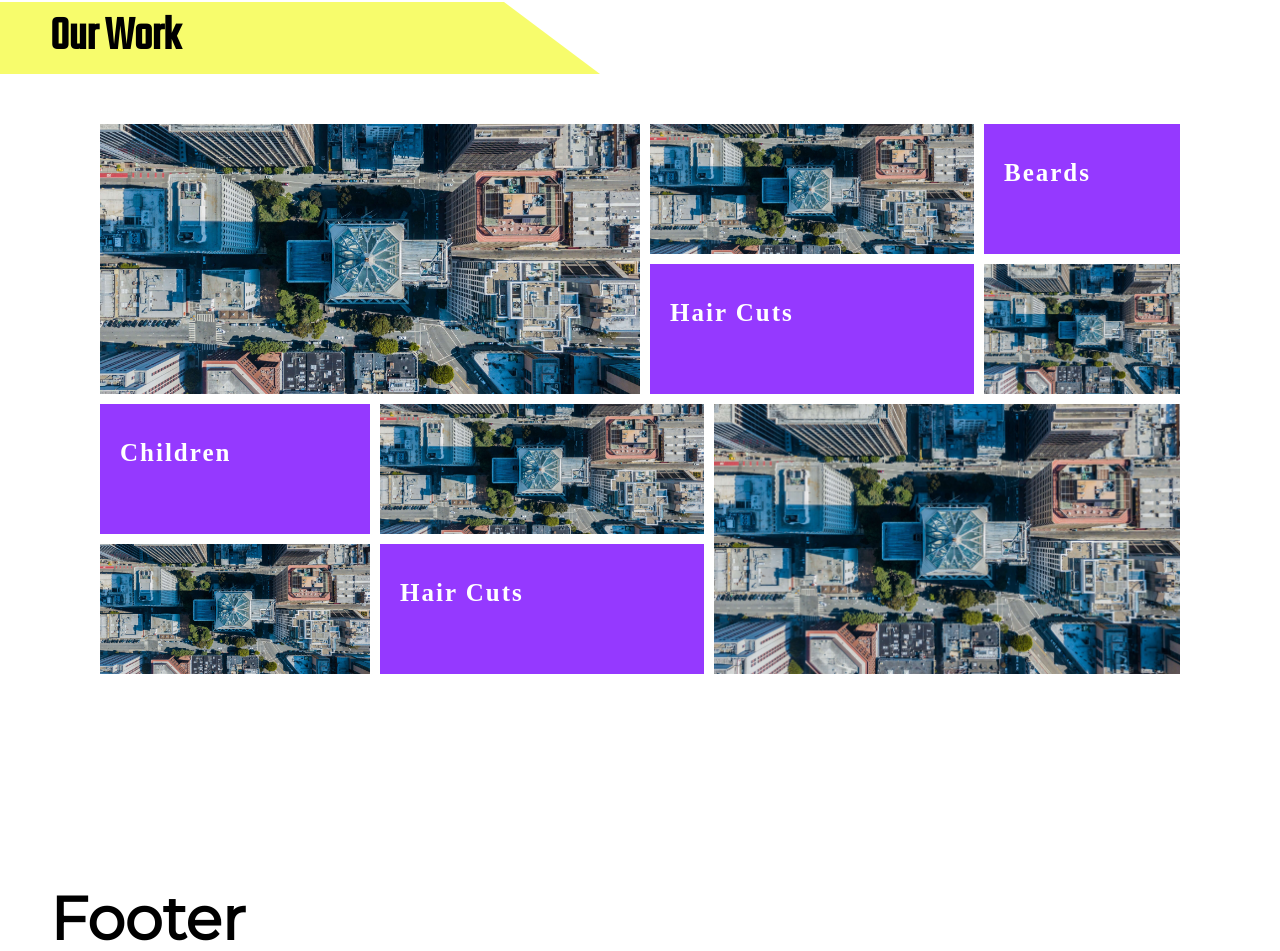
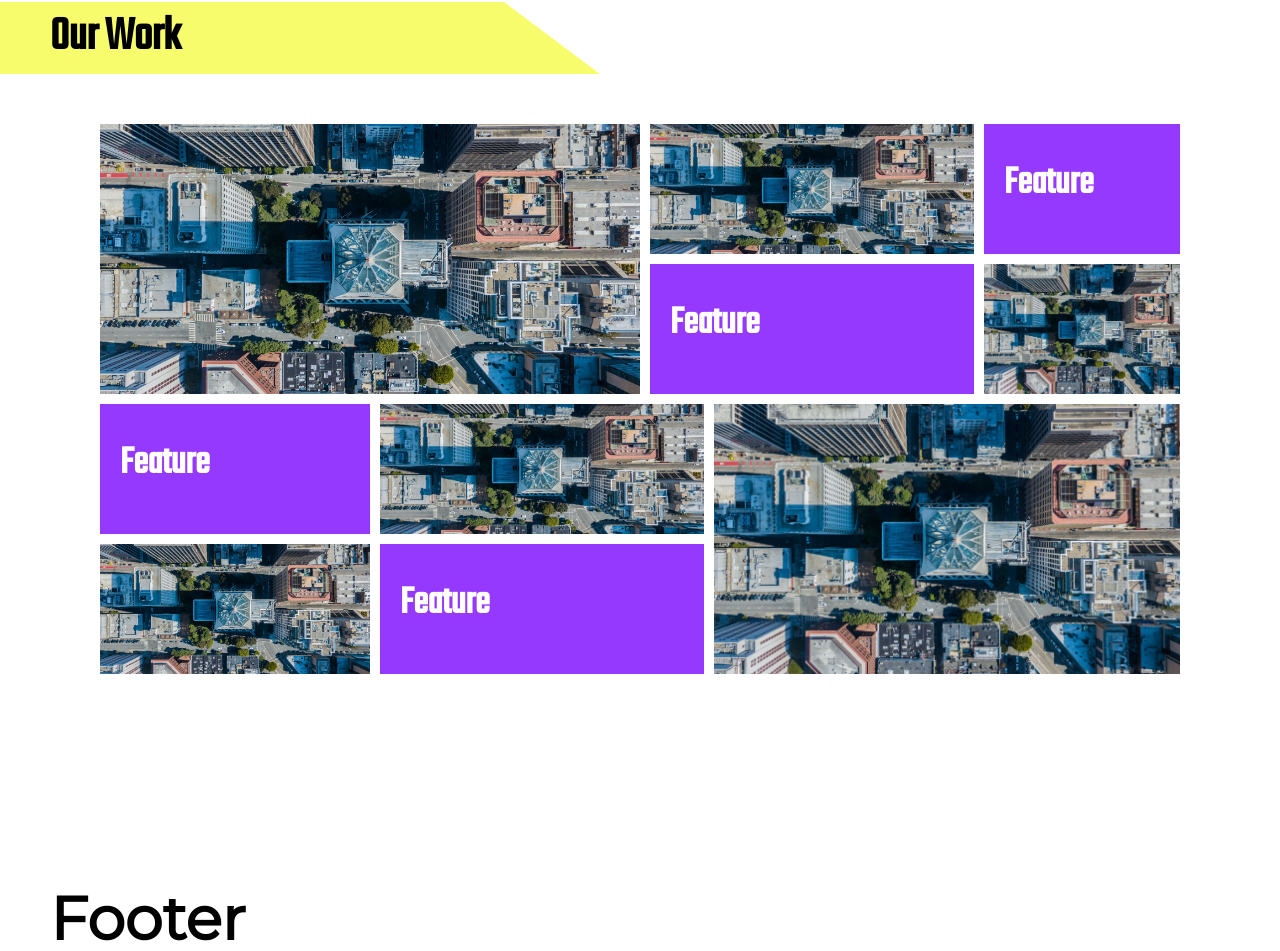
Before and after one commit to ChristianWare/templateOne, a Next.js app: page / in a window 1280 px wide. Shown: the part 3695-4646 px from the top of the page. Built offline with nearby package versions, Linux system fonts and the light colour scheme.

Commit message:
Portfolio Update

```diff
--- a/src/comps/Portfolio.js
+++ b/src/comps/Portfolio.js
@@ -26,19 +26,16 @@ function Portfolio() {
               objectFit='cover'
             />
           </div>
-          <Link href='/services/#beards' passHref>
+
           <div className={styles.box3}>
-              <h5>Beards</h5>
+            <h5>Feature</h5>
+          </div>
 
+          <div className={styles.box4}>
+            <h5>Feature</h5>
             <a></a>
           </div>
-          </Link>
-          <Link href='/services/#haircuts' passHref>
-            <div className={styles.box4}>
-              <h5>Hair Cuts</h5>
-              <a></a>
-            </div>
-          </Link>
+
           <div className={styles.box5}>
             <Image
               src={img1}
@@ -57,13 +54,9 @@ function Portfolio() {
               objectFit='cover'
             />
           </div>
-          <Link href='/services/#children' passHref>
           <div className={styles.box2B}>
-              <h5>Children</h5>
-
-              <a></a>
+            <h5>Feature</h5>
           </div>
-          </Link>
           <div className={styles.box3B}>
             <Image
               src={img1}
@@ -72,12 +65,9 @@ function Portfolio() {
               objectFit='cover'
             />
           </div>
-          <Link href='/services/#haircuts' passHref>
           <div className={styles.box4B}>
-              <h5>Hair Cuts</h5>
-              <a></a>
+            <h5>Feature</h5>
           </div>
-          </Link>
           <div className={styles.box5B}>
             <Image
               src={img1}
--- a/src/comps/Portfolio.module.css
+++ b/src/comps/Portfolio.module.css
@@ -19,8 +19,8 @@
 
 .boxContainer h5,
 .boxContainer2 h5 {
-    font-family: "KenokyLight";
-    letter-spacing: 2px;
+    font-family: "TekoRegular";
+    font-size: 4rem;
 }
 
 .box1 {
```
Lines whose indentation alone changed are shown as unchanged.
